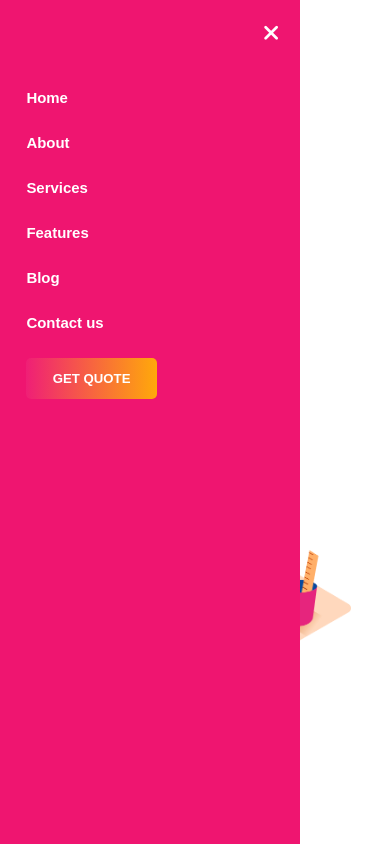
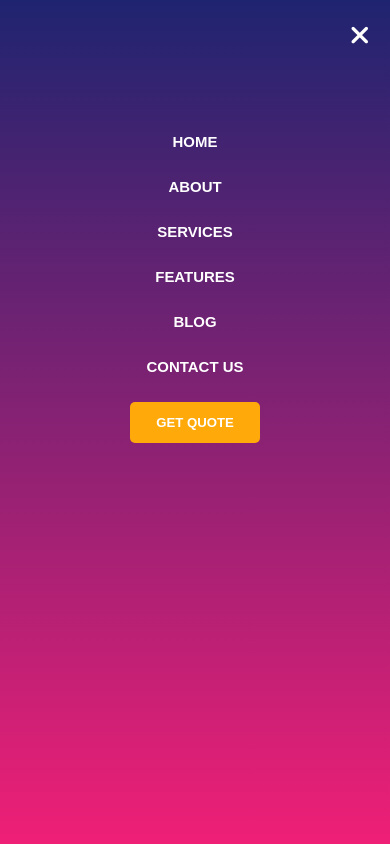
Before and after one commit to vusal5555/agency3.github.io, a website: page index.html in a window 390 px wide. Both pictures are taken after a click on the icon 332 px from the left and 46 px from the top of the page. Shown: the top 844 px of the page. Drawn offline with Linux system fonts and the light colour scheme.

Commit message:
did the same for the other one

```diff
--- a/index.html
+++ b/index.html
@@ -18,7 +18,7 @@
         <a href="#" class="header--navbar--brand">Desinic</a>
 
         <ul class="header--navbar-nav" id="navLinks">
-          <i class="fa-solid fa-xmark" onclick="hideMenu()"></i>
+          <i class="fa-solid fa-xmark"></i>
 
           <li class="header--navbar-item">
             <a href="#" class="header--navbar-link">Home</a>
@@ -39,9 +39,10 @@
             <a href="#" class="header--navbar-link">Contact us</a>
           </li>
 
-          <button class="btn">Get Quote</button>
+          <button class="btn-navbar">Get Quote</button>
         </ul>
-        <i class="fa-solid fa-bars" onclick="showMenu()"></i>
+
+        <i class="fa-solid fa-bars"></i>
       </nav>
 
       <div class="header--hero-container">
--- a/js/script.js
+++ b/js/script.js
@@ -1,7 +1,18 @@
+// const navLinks = document.getElementById("navLinks");
+// function showMenu() {
+//   navLinks.style.left = "0";
+// }
+// function hideMenu() {
+//   navLinks.style.left = "-300px";
+// }
+
 const navLinks = document.getElementById("navLinks");
-function showMenu() {
-  navLinks.style.left = "0";
-}
-function hideMenu() {
-  navLinks.style.left = "-300px";
-}
+const openMenu = document.querySelector(".fa-solid.fa-bars");
+const closeMenu = document.querySelector(".fa-solid.fa-xmark");
+
+openMenu.addEventListener("click", function () {
+  navLinks.classList.add("hidden");
+});
+closeMenu.addEventListener("click", function () {
+  navLinks.classList.remove("hidden");
+});
--- a/sass/_button.scss
+++ b/sass/_button.scss
@@ -19,6 +19,28 @@
   }
 }
 
+.btn-navbar {
+  background-image: linear-gradient(
+    to right,
+    hsl(335, 87%, 53%),
+    hsl(39, 100%, 52%)
+  );
+
+  border: none;
+  outline: none;
+
+  padding: 1.5rem 3rem;
+  border-radius: 5px;
+  color: #fff;
+  font-size: 1.5rem;
+  font-weight: 700;
+  text-transform: uppercase;
+
+  @media only screen and (max-width: 980px) {
+    background-image: linear-gradient(hsl(39, 100%, 52%), hsl(39, 100%, 52%));
+  }
+}
+
 .btn-card {
   border: none;
   outline: none;
--- a/sass/_header.scss
+++ b/sass/_header.scss
@@ -104,6 +104,7 @@
 }
 @media only screen and (max-width: 1400px) {
   .header {
+    height: 140vh;
     &--navbar {
       width: 80%;
     }
@@ -125,21 +126,24 @@
     &--navbar {
       width: 80%;
       &-nav {
-        display: flex;
         flex-direction: column;
 
         position: fixed;
-        width: 300px;
+        width: 100%;
         height: 100vh;
-        top: 0;
-        left: -300px;
-        text-align: left;
+        top: -100vh;
+        left: 0;
+        text-align: center;
         z-index: 10;
-        background-color: hsl(335, 87%, 51%);
+        background-image: linear-gradient(
+          hsl(236, 57%, 28%),
+          hsl(335, 87%, 53%)
+        );
         padding: 3rem;
-        padding-top: 10rem;
-        align-items: flex-start;
+        padding-top: 15rem;
+
         transition: all 0.5s;
+        text-transform: uppercase;
       }
     }
 
@@ -148,10 +152,14 @@
     }
   }
 
+  .hidden {
+    top: 0;
+  }
+
   .fa-solid.fa-xmark {
     display: block;
     color: #fff;
-    font-size: 2.5rem;
+    font-size: 3rem;
     margin: 1rem;
 
     cursor: pointer;
@@ -162,7 +170,7 @@
   .fa-solid.fa-bars {
     display: block;
     color: #fff;
-    font-size: 2.5rem;
+    font-size: 3rem;
     margin: 1rem;
     cursor: pointer;
   }
```
Also changed, not shown: css/style.css.
